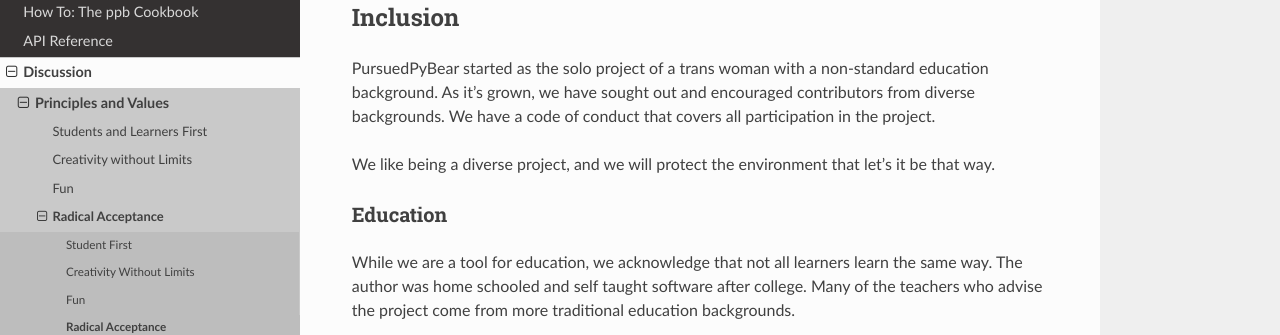
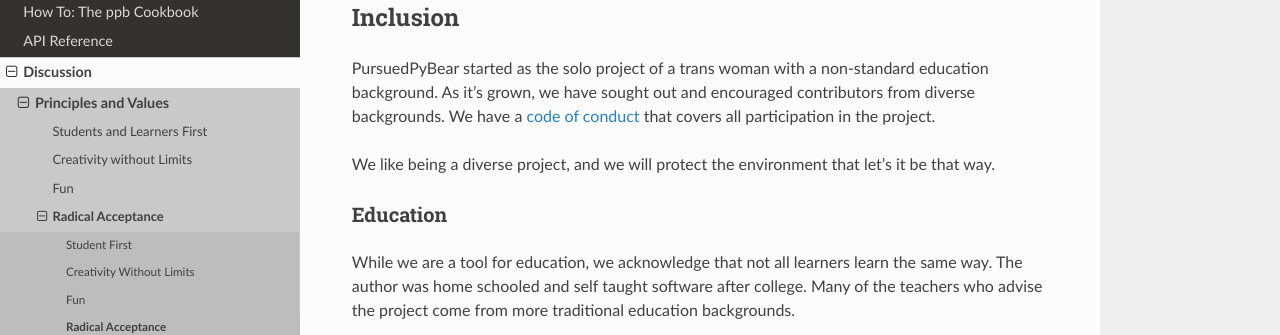
Before and after one commit to ppb/pursuedpybear, a Sphinx documentation site: the page built from docs/discussion/values/radical-acceptance.rst, in a window 1280 px wide and 900 px high, scrolled down 378 px. Shown: the part 199-534 px from the top of the window. Built offline with Sphinx 7.4.7 and the Read the Docs theme 2.0.0, drawn with Linux system fonts in a browser that asks for light colours; part of the change alters nothing that is shown.

```diff
--- a/docs/discussion/values/radical-acceptance.rst
+++ b/docs/discussion/values/radical-acceptance.rst
@@ -29,8 +29,9 @@ Inclusion
 
 PursuedPyBear started as the solo project of a trans woman with a non-standard
 education background. As it's grown, we have sought out and encouraged
-contributors from diverse backgrounds. We have a code of conduct that covers all
-participation in the project.
+contributors from diverse backgrounds. We have a
+`code of conduct <https://ppb.dev/coc.html>`_ that covers all participation in
+the project.
 
 We like being a diverse project, and we will protect the environment that let's
 it be that way.
```
